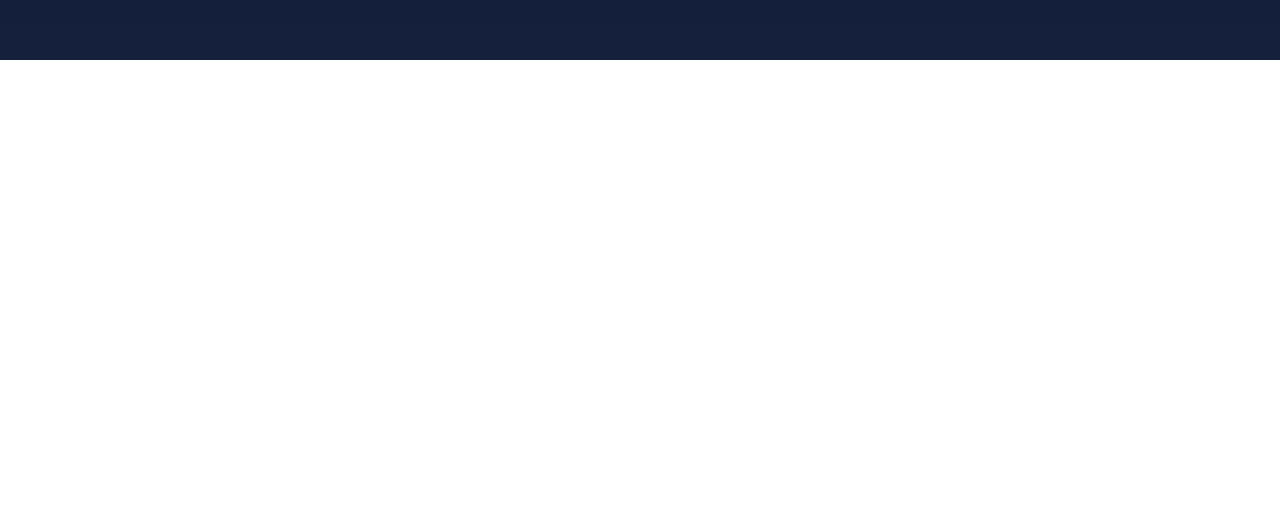
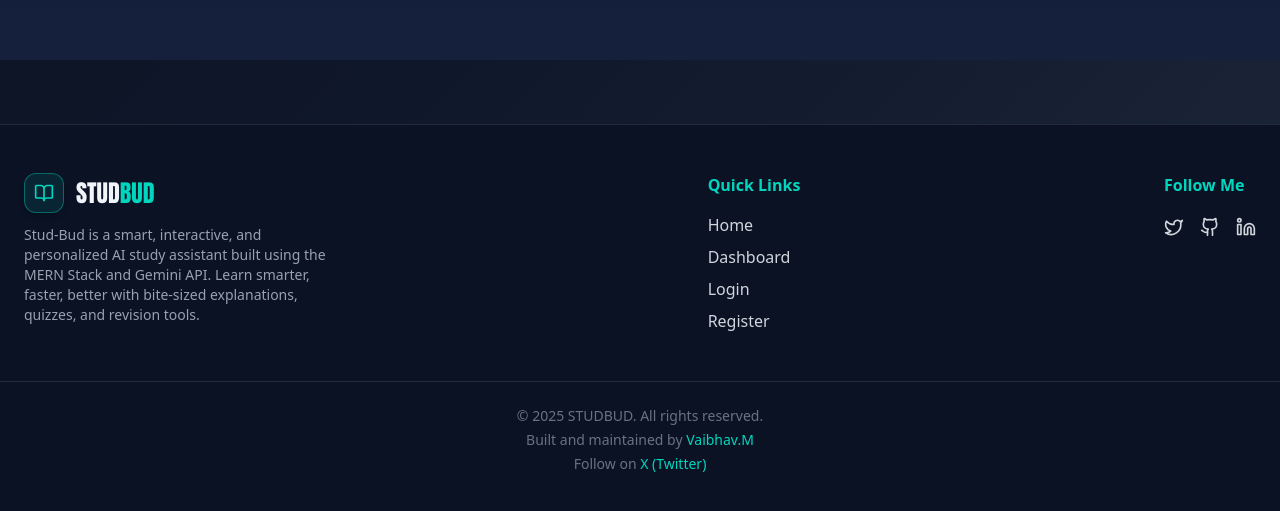
Before and after one commit to xVaibsMx/stud-bud, a React (Vite) app in the folder Frontend/: page /revise in a window 1280 px wide. Shown: the part 819-1330 px from the top of the page. Before the commit the page ends 879 px from the top, so only its background shows below. Built offline with nearby package versions, Linux system fonts and the light colour scheme; no server answers.

Commit message:
Updated the site and added footer.

```diff
--- a/Frontend/src/App.jsx
+++ b/Frontend/src/App.jsx
@@ -2,6 +2,7 @@ import React from 'react'
 import { BrowserRouter as Router, Routes, Route } from 'react-router-dom'
 import Landing from './Pages/Landing'
 import NavBar from './Components/NavBar'
+import Footer from './Components/Footer'
 import Register from './Pages/Register'
 import Login from './Pages/Login'
 import Dashboard from './Pages/Dashboard'
@@ -12,7 +13,11 @@ import QuickRevision from './Pages/QuickRevision'
 function App() {
   return (
     <Router>
+      <div className="flex flex-col min-h-screen">
         <NavBar />
+
+        {/* Main content grows to fill space */}
+        <main className="flex-grow">
           <Routes>
             <Route path="/" element={<Landing />} />
             <Route path="/register" element={<Register />} />
@@ -20,8 +25,11 @@ function App() {
             <Route path="/dashboard" element={<Dashboard />} />
             <Route path="/explain" element={<Explain />} />
             <Route path="/quiz" element={<Quiz />} />
-        <Route path="/revise" element={<QuickRevision />} />{' '}
+            <Route path="/revise" element={<QuickRevision />} />
           </Routes>
+        </main>
+        <Footer />
+      </div>
     </Router>
   )
 }
--- /dev/null
+++ b/Frontend/src/Components/Footer.jsx
@@ -0,0 +1,115 @@
+import React from 'react'
+import { BookOpen, Twitter, Github, Linkedin } from 'lucide-react'
+import { Link } from 'react-router-dom'
+import { motion } from 'framer-motion'
+
+const Footer = () => {
+  return (
+    <footer className="bg-[#0b1224] text-gray-300 py-12 mt-16 border-t border-white/10">
+      <div className="max-w-7xl mx-auto px-6 flex flex-col md:flex-row justify-between gap-8">
+        {/* Brand */}
+        <div className="flex flex-col gap-3">
+          <Link to="/" className="flex items-center gap-3">
+            <motion.div
+              whileHover={{ rotate: 8, scale: 1.05 }}
+              className="flex items-center justify-center w-10 h-10 rounded-xl bg-teal-400/10 border border-teal-400/40 shadow-md"
+            >
+              <BookOpen className="w-5 h-5 text-teal-400" />
+            </motion.div>
+            <span className="font-[Anton] text-2xl text-slate-100">
+              STUD<span className="text-teal-400">BUD</span>
+            </span>
+          </Link>
+          <p className="text-sm text-gray-400 max-w-xs">
+            Stud-Bud is a smart, interactive, and personalized AI study
+            assistant built using the MERN Stack and Gemini API. Learn smarter,
+            faster, better with bite-sized explanations, quizzes, and revision
+            tools.
+          </p>
+        </div>
+
+        {/* Quick Links */}
+        <div className="flex flex-col gap-2">
+          <h4 className="text-teal-400 font-semibold mb-2">Quick Links</h4>
+          <Link to="/" className="hover:text-teal-400 transition">
+            Home
+          </Link>
+          <Link to="/dashboard" className="hover:text-teal-400 transition">
+            Dashboard
+          </Link>
+          <Link to="/login" className="hover:text-teal-400 transition">
+            Login
+          </Link>
+          <Link to="/register" className="hover:text-teal-400 transition">
+            Register
+          </Link>
+        </div>
+
+        {/* Social Links */}
+        <div className="flex flex-col gap-2">
+          <h4 className="text-teal-400 font-semibold mb-2">Follow Me</h4>
+          <div className="flex gap-4 mt-1">
+            <motion.a
+              whileHover={{ scale: 1.2 }}
+              href="https://twitter.com/xVaibsMx"
+              target="_blank"
+              rel="noopener noreferrer"
+              className="text-gray-300 hover:text-teal-400 transition"
+            >
+              <Twitter className="w-5 h-5" />
+            </motion.a>
+            <motion.a
+              whileHover={{ scale: 1.2 }}
+              href="https://github.com/xVaibsMx"
+              target="_blank"
+              rel="noopener noreferrer"
+              className="text-gray-300 hover:text-teal-400 transition"
+            >
+              <Github className="w-5 h-5" />
+            </motion.a>
+            <motion.a
+              whileHover={{ scale: 1.2 }}
+              href="https://linkedin.com"
+              target="_blank"
+              rel="noopener noreferrer"
+              className="text-gray-300 hover:text-teal-400 transition"
+            >
+              <Linkedin className="w-5 h-5" />
+            </motion.a>
+          </div>
+        </div>
+      </div>
+
+      {/* Built & Maintained */}
+      <div className="mt-12 text-center text-gray-500 text-sm border-t border-white/10 pt-6 flex flex-col gap-1">
+        <span>
+          &copy; {new Date().getFullYear()} STUDBUD. All rights reserved.
+        </span>
+        <span>
+          Built and maintained by{' '}
+          <a
+            href="https://github.com/xVaibsMx"
+            target="_blank"
+            rel="noopener noreferrer"
+            className="text-teal-400 hover:underline"
+          >
+            Vaibhav.M
+          </a>
+        </span>
+        <span>
+          Follow on{' '}
+          <a
+            href="https://x.com/xVaibsMx"
+            target="_blank"
+            rel="noopener noreferrer"
+            className="text-teal-400 hover:underline"
+          >
+            X (Twitter)
+          </a>
+        </span>
+      </div>
+    </footer>
+  )
+}
+
+export default Footer
--- a/Frontend/src/Components/NavBar.jsx
+++ b/Frontend/src/Components/NavBar.jsx
@@ -6,31 +6,38 @@ import { motion, AnimatePresence } from 'framer-motion'
 
 const NavBar = () => {
   const [isOpen, setIsOpen] = useState(false)
-  const [user, setUser] = useState(undefined) // 👈 undefined until loaded
+  const [user, setUser] = useState(undefined) // undefined while loading
+  const [loadingUser, setLoadingUser] = useState(true)
   const navigate = useNavigate()
 
-  useEffect(() => {
   const fetchUser = async () => {
+    setLoadingUser(true)
+    const token = localStorage.getItem('token')
+    if (!token) {
+      setUser(null)
+      setLoadingUser(false)
+      return
+    }
+
     try {
-        const token = localStorage.getItem('token')
-        if (!token) return setUser(null)
-
-        const res = await axios.get(
-          'https://stud-bud-backend.onrender.com/me',
-          { headers: { Authorization: `Bearer ${token}` } }
-        )
+      const res = await axios.get('https://stud-bud-backend.onrender.com/me', {
+        headers: { Authorization: `Bearer ${token}` },
+      })
       setUser(res.data.user)
     } catch {
       setUser(null)
+    } finally {
+      setLoadingUser(false)
     }
   }
 
+  useEffect(() => {
     fetchUser()
-    window.addEventListener('storage', fetchUser)
-    return () => window.removeEventListener('storage', fetchUser)
+
+    const handleStorageChange = () => fetchUser()
+    window.addEventListener('storage', handleStorageChange)
+    return () => window.removeEventListener('storage', handleStorageChange)
   }, [])
-
-  const handleLinkClick = () => setIsOpen(false)
 
   const handleLogout = () => {
     localStorage.removeItem('token')
@@ -39,7 +46,8 @@ const NavBar = () => {
     window.dispatchEvent(new Event('storage'))
   }
 
-  // 🌟 Button styles
+  const handleLinkClick = () => setIsOpen(false)
+
   const btnBase =
     'px-6 py-2.5 rounded-full font-[Poppins] font-semibold text-sm sm:text-base tracking-wide transition-all duration-300'
   const btnPrimary = `${btnBase} bg-teal-400 text-gray-900 shadow-md hover:bg-teal-500 hover:shadow-lg hover:-translate-y-0.5 active:translate-y-0`
@@ -47,9 +55,7 @@ const NavBar = () => {
   const btnDanger = `${btnBase} bg-red-500 text-white shadow-md hover:bg-red-600 hover:shadow-lg hover:-translate-y-0.5 active:translate-y-0`
 
   const renderLinks = () => {
-    if (user === undefined) {
-      return null // ⏳ Avoid flicker while loading
-    }
+    if (loadingUser) return null // Avoid flicker
     if (user) {
       return (
         <>
@@ -80,7 +86,7 @@ const NavBar = () => {
   }
 
   return (
-    <nav className="w-full max-w-7xl mx-auto sticky top-0 z-50 px-5 sm:px-8 py-3 sm:py-4 bg-[#0b1224]/90 backdrop-blur-md border-b border-white/5 shadow-lg rounded-b-2xl flex items-center justify-between">
+    <nav className="w-full max-w-7xl mx-auto sticky top-0 z-50 px-5 sm:px-8 py-3 sm:py-4 bg-[#0b1224]/95 backdrop-blur-md border-b border-white/5 shadow-lg rounded-b-2xl flex items-center justify-between">
       {/* Logo */}
       <Link
         to="/"
@@ -98,7 +104,7 @@ const NavBar = () => {
         </span>
       </Link>
 
-      {/* Desktop Menu */}
+      {/* Desktop Links */}
       <div className="hidden sm:flex space-x-5 md:space-x-7">
         {renderLinks()}
       </div>
```
Also changed, not shown: Frontend/src/Pages/Explain.jsx (+43 -42 lines), Frontend/src/Pages/QuickRevision.jsx (+30 -23 lines), Frontend/src/Pages/Quiz.jsx (+30 -43 lines), 1 other file (tests, documents, lock files or other folders). Lines whose indentation alone changed are shown as unchanged.
